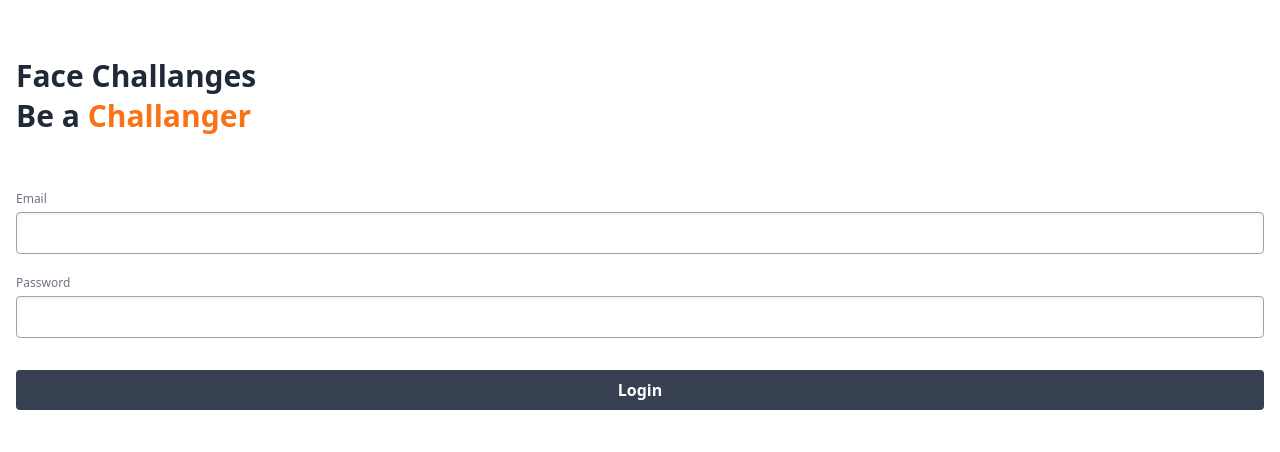
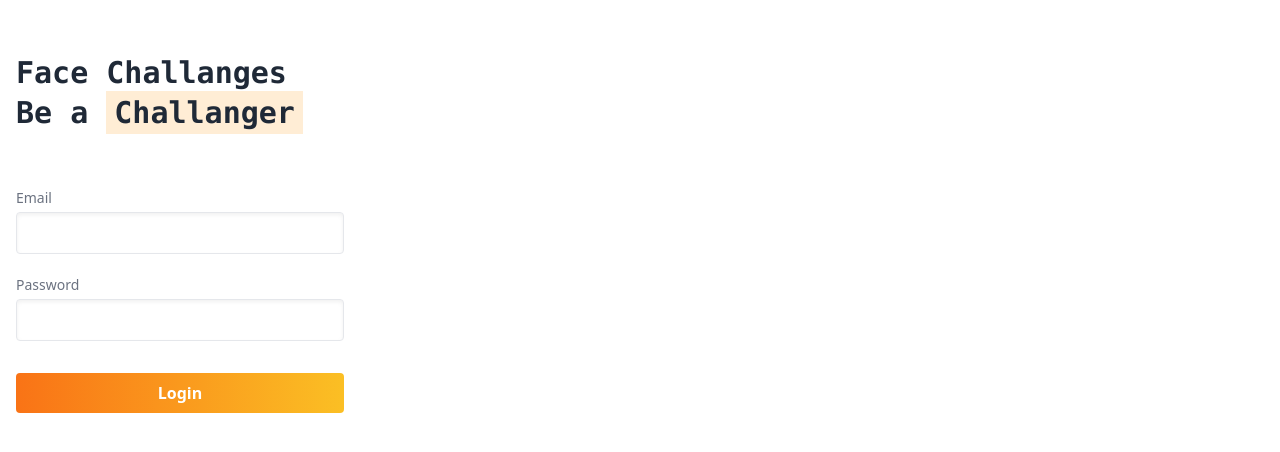
Before and after one commit to zulhamsy/face-app, a Vue app: page / in a window 1280 px wide. Shown: the part 166-618 px from the top of the page. Built offline with nearby package versions, Linux system fonts and the light colour scheme.

Commit message:
login template done

```diff
--- a/src/App.vue
+++ b/src/App.vue
@@ -16,5 +16,6 @@ export default {
 <style>
 .main-container {
   @apply px-4;
+  max-width: 360px;
 }
 </style>
--- a/src/template/LoginPage.vue
+++ b/src/template/LoginPage.vue
@@ -3,7 +3,10 @@
     <!-- Title -->
     <div class="big-title">
       <h1 class="mb-1">Face Challanges</h1>
-      <h1>Be a <span class="text-orange-500 font-bold">Challanger</span></h1>
+      <h1>
+        Be a
+        <span class="bg-orange-100 px-2 py-1">Challanger</span>
+      </h1>
     </div>
     <!-- Login Form -->
     <form>
@@ -28,25 +31,25 @@
 }
 
 .big-title {
-  @apply text-3xl font-semibold;
+  @apply text-3xl font-semibold font-mono;
   @apply mb-14;
 }
 
 .input-label {
-  font-size: 12px;
+  font-size: 14px;
   @apply text-gray-500;
   @apply mb-1 block;
 }
 
 .input {
-  @apply border border-gray-400 shadow-inner;
+  @apply border border-gray-200 shadow-inner;
   @apply rounded;
   @apply px-2 py-2 w-full;
-  @apply focus:outline-none focus:ring-2 focus:ring-blue-500 focus:border-blue-500;
+  @apply focus:outline-none focus:ring-1 focus:ring-orange-500 focus:border-orange-500;
 }
 
 .btn-primary {
-  @apply text-white bg-gray-700 font-semibold;
+  @apply text-white bg-gradient-to-r from-orange-500 to-yellow-400 font-semibold;
   @apply w-full py-2;
   @apply rounded;
 }
```
